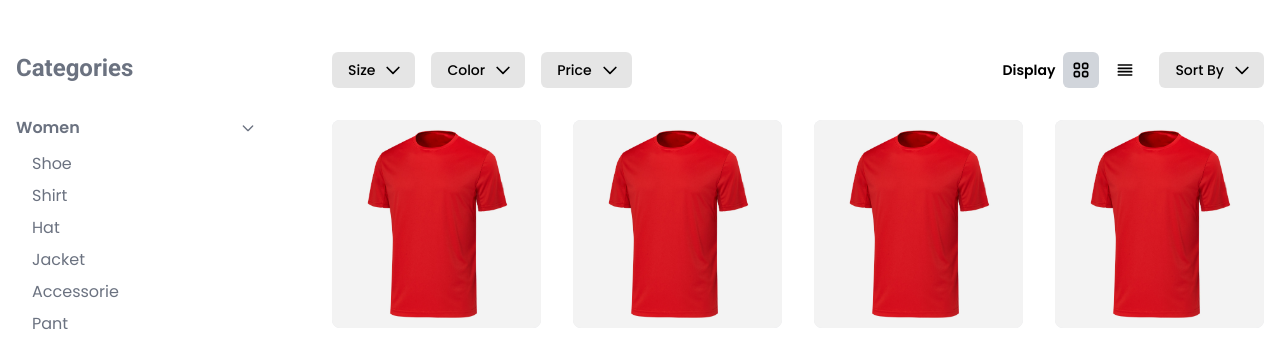
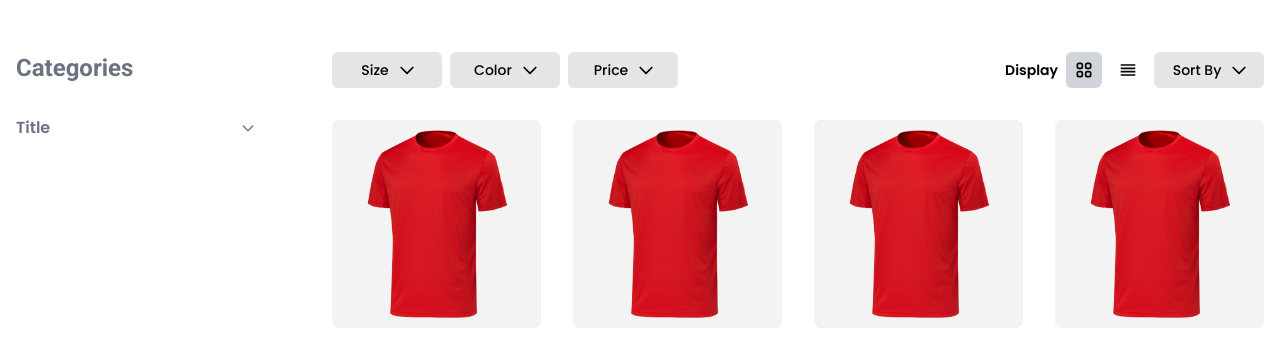
Before and after one commit to RavenSam/ecommerce_template_02, a Next.js app: page /category in a window 1280 px wide. Shown: the part 434-780 px from the top of the page. Built offline with nearby package versions, Linux system fonts and the light colour scheme; what tailwindcss-elevation would draw is missing.

Commit message:
categories page +

```diff
--- a/components/FilterProduct.jsx
+++ b/components/FilterProduct.jsx
@@ -13,8 +13,8 @@ const display = [
 
 export default function FilterProduct() {
    return (
-      <div className="flex items-center justify-between mb-8">
-         <div className="flex items-center space-x-4">
+      <div className="flex items-center justify-between mb-8 space-x-2">
+         <div className="hidden md:flex items-center space-x-2 ">
             <MenuDrop title="size" items={sizeFilter} />
 
             <MenuDrop title="color" items={colorFilter} />
@@ -22,9 +22,9 @@ export default function FilterProduct() {
             <MenuDrop title="price" items={priceFilter} />
          </div>
 
-         <div className="flex items-center space-x-4">
-            <div className="flex items-center space-x-2">
-               <p className="text-sm font-semibold">Display</p>
+         <div className="flex items-center space-x-2">
+            <div className="hidden lg:flex items-center space-x-2">
+               <p className=" text-sm font-semibold">Display</p>
                {display.map((item) => (
                   <button
                      key={item.id}
--- a/components/shared/Disclus.jsx
+++ b/components/shared/Disclus.jsx
@@ -1,20 +1,31 @@
 import { ChevronDownIcon } from "@heroicons/react/outline"
 import { Disclosure } from "@headlessui/react"
 import Link from "next/link"
+import { useRouter } from "next/router"
 
 export default function Disclus({ title = "title", content = [], option }) {
+   const { asPath } = useRouter()
+
+   const catName = asPath.split("/")[3]
+
    return (
       <>
          <Disclosure {...option}>
-            <Disclosure.Button className="py-2 flex items-center justify-between mt-3 w-full capitalize font-semibold">
+            <Disclosure.Button className="py-2 flex items-center justify-between mt-3 w-full capitalize text-sm md:text-base font-semibold">
                {title}
                <ChevronDownIcon className="h-4 w-4" />
             </Disclosure.Button>
 
             <Disclosure.Panel className="text-gray-500 pl-2">
                {content.map((item, i) => (
-                  <Link href="#" key={i}>
-                     <a className="block capitalize hover:bg-gray-300 hover:text-black px-2 py-1 rounded-md">{item}</a>
+                  <Link href={`/category/${title}/${item}`} key={i}>
+                     <a
+                        className={`block capitalize px-2 py-1 rounded-md  text-sm md:text-base  ${
+                           catName === item ? "bg-gray-300 text-black" : "hover:bg-gray-200 hover:text-black "
+                        }`}
+                     >
+                        {item}
+                     </a>
                   </Link>
                ))}
             </Disclosure.Panel>
--- a/components/shared/MenuDrop.jsx
+++ b/components/shared/MenuDrop.jsx
@@ -1,13 +1,16 @@
 import { ChevronDownIcon } from "@heroicons/react/outline"
 import { Menu } from "@headlessui/react"
+import { useState } from "react"
 
 export default function MenuDrop({ title = "menu", items = [] }) {
+   const [menuTitle, setMenuTitle] = useState(title)
+
    return (
       <>
          <Menu as="div" className="relative inline-block text-left">
             <div>
-               <Menu.Button className="inline-flex justify-center w-full px-4 py-2 text-sm font-medium text-black bg-black rounded-md bg-opacity-10 hover:bg-opacity-20 focus:outline-none focus:ring-2 focus:ring-blue-500 capitalize">
-                  {title}
+               <Menu.Button className="flex justify-center md:w-[110px] w-[90px] truncate py-2 text-sm font-medium text-black bg-black rounded-md bg-opacity-10 hover:bg-opacity-20 focus:outline-none focus:ring-2 focus:ring-blue-500 capitalize">
+                  {menuTitle}
                   <ChevronDownIcon className="w-5 h-5 ml-2 -mr-1 " aria-hidden="true" />
                </Menu.Button>
             </div>
@@ -16,11 +19,20 @@ export default function MenuDrop({ title = "menu", items = [] }) {
                as="ul"
                className="absolute right-0 mt-1 p-2 text-sm origin-top-right bg-white  rounded-md shadow-lg focus:outline-none z-10 border"
             >
+               <Menu.Item
+                  as="li"
+                  className=" max-w-36 min-w-[3rem] p-2 truncate font-semibold rounded-md capitalize text-gray-500"
+                  disabled
+               >
+                  {title}
+               </Menu.Item>
+
                {items.map((item, i) => (
                   <Menu.Item
                      key={i}
                      as="li"
                      className=" max-w-36 min-w-[3rem] p-2 truncate hover:bg-gray-200 font-semibold cursor-pointer rounded-md capitalize"
+                     onClick={() => setMenuTitle(item)}
                   >
                      {item}
                   </Menu.Item>
--- a/pages/category/index.js
+++ b/pages/category/index.js
@@ -1,46 +1,27 @@
 import Head from "next/head"
 import Image from "next/image"
-import Link from "next/link"
-
-const category = [
-   { name: "women", url: "/category/women" },
-   { name: "men", url: "/category/men" },
-   { name: "kids", url: "/category/kids" },
-   { name: "pets", url: "/category/pets" },
-]
+import { CatgoriesContent } from "../../sections"
 
 export default function Categories() {
    return (
       <>
          <Head>
-            <title>All Categories</title>
+            <title>Categories</title>
          </Head>
 
-         <section className="px-4 lg:container lg:mx-auto mt-16 py-5">
-            <h1 className="h1">Explore by category</h1>
+         <section className="px-4 lg:container lg:mx-auto  py-5">
+            <div className="relative w-full rounded-md overflow-hidden h-64 bg-gray-800">
+               <Image src="/shop.jpg" layout="fill" objectFit="cover" />
+               <div className="absolute inset-0 bg-black bg-opacity-80" />
 
-            <div className="grid grid-cols-1 md:grid-cols-2 gap-4 md:gap-8 my-8">
-               {category.map((cat, i) => (
-                  <Link href={cat.url} key={i}>
-                     <a className=" h-64 group">
-                        <div className="relative h-full rounded-md overflow-hidden bg-gray-800">
-                           <Image src="/shop.jpg" layout="fill" objectFit="cover" />
-                           <div className="absolute inset-0 bg-black bg-opacity-75" />
+               <div className="text-white w-full absolute inset-0 flex items-center justify-center p-4">
+                  <h1 className="h1 tracking-wider">Explore by category</h1>
+               </div>
+            </div>
+         </section>
 
-                           <div className="text-white text-center w-full absolute bottom-0 left-0 p-4 transform translate-y-[70%] group-hover:translate-y-0 transition duration-300 ease-in">
-                              <h3 className="text-xl font-semibold tracking-wider mb-4 capitalize">{cat.name}</h3>
-                              <p className="max-w-sm mx-auto">
-                                 Lorem ipsum dolor sit amet consectetur adipisicing elit. Nostrum minus temporibus
-                                 mollitia sit consequatur eum?
-                              </p>
-
-                              <button className="btn-t mt-4">Explore now</button>
-                           </div>
-                        </div>
-                     </a>
-                  </Link>
-               ))}
-            </div>
+         <section className="px-4 lg:container lg:mx-auto py-4">
+            <CatgoriesContent />
          </section>
       </>
    )
--- a/sections/CategoryContent.jsx
+++ b/sections/CategoryContent.jsx
@@ -1,24 +1,24 @@
+import { useRouter } from "next/router"
 import { FilterProduct, ProductCard2, Pagination, Disclus } from "../components"
-
-const categoryItems = ["shoe", "shirt", "hat", "jacket", "accessorie", "pant"]
+import { categoryItems } from "../utils/data"
 
 export default function CategoryContent() {
+   const { asPath } = useRouter()
+
+   const catName = asPath.split("/")[2]
+
    return (
       <>
          <div className="grid grid-cols-12 gap-4">
-            <div className="col-span-3 text-gray-500">
+            <div className="hidden sm:block  col-span-3 text-gray-500">
                <h3 className="h3">Categories</h3>
 
                <div className="max-w-[15rem] mt-6">
-                  <Disclus title="women" content={categoryItems} option={{ defaultOpen: true }} />
-
-                  <Disclus title="men" content={categoryItems} />
-
-                  <Disclus title="kids" content={categoryItems} />
+                  <Disclus title={catName} content={categoryItems[catName]} option={{ defaultOpen: true }} />
                </div>
             </div>
 
-            <div className="col-span-9">
+            <div className="col-span-12 sm:col-span-9">
                <FilterProduct />
 
                <div className="grid grid-cols-2 gap-y-10 gap-x-6 sm:grid-cols-3 lg:grid-cols-4 xl:gap-x-8">
--- /dev/null
+++ b/sections/CatgoriesContent.jsx
@@ -0,0 +1,47 @@
+import Image from "next/image"
+import Link from "next/link"
+import { Disclus } from "../components"
+import { categoryItems } from "../utils/data"
+
+export default function CatgoriesContent() {
+   return (
+      <>
+         <div className="grid grid-cols-12 gap-4">
+            <div className="hidden sm:block col-span-3 text-gray-500">
+               <h3 className="h3">Categories</h3>
+
+               <div className="max-w-[15rem] mt-6">
+                  {Object.entries(categoryItems).map((item, i) => (
+                     <Disclus key={i} title={item[0]} content={item[1]} option={{ defaultOpen: i === 0 && true }} />
+                  ))}
+               </div>
+            </div>
+
+            <div className="col-span-12 sm:col-span-9 grid grid-cols-1 lg:grid-cols-2 gap-4 md:gap-8 my-4">
+               {Object.entries(categoryItems).map((cat, i) => (
+                  <Link href={`/category/${cat[0]}`} key={i}>
+                     <a className="h-48 sm:h-64 group">
+                        <div className="relative h-full rounded-md overflow-hidden bg-gray-800">
+                           <Image src="/shop.jpg" layout="fill" objectFit="cover" />
+                           <div className="absolute inset-0 bg-black bg-opacity-75" />
+
+                           <div className="text-white text-center w-full absolute bottom-0 left-0 p-4 transform translate-y-[70%] group-hover:translate-y-0 transition duration-300 ease-in">
+                              <h3 className="text-xl font-semibold tracking-wider mb-4 capitalize">{cat[0]}</h3>
+                              <div className="transform translate-y-full opacity-0 group-hover:opacity-100 group-hover:translate-y-0 transition-all duration-300 ease-in">
+                                 <p className="max-w-sm mx-auto">
+                                    Lorem ipsum dolor sit amet consectetur adipisicing elit. Nostrum minus temporibus
+                                    mollitia sit consequatur eum?
+                                 </p>
+
+                                 <button className="btn-t mt-4">Explore now</button>
+                              </div>
+                           </div>
+                        </div>
+                     </a>
+                  </Link>
+               ))}
+            </div>
+         </div>
+      </>
+   )
+}
--- a/sections/index.js
+++ b/sections/index.js
@@ -13,3 +13,4 @@ export { default as OrderSummary } from "./OrderSummary"
 export { default as PayementDetails } from "./PayementDetails"
 export { default as ShopByCategories } from "./ShopByCategories"
 export { default as CategoryContent } from "./CategoryContent"
+export { default as CatgoriesContent } from "./CatgoriesContent"
--- /dev/null
+++ b/utils/data.js
@@ -0,0 +1,6 @@
+export const categoryItems = {
+   men: ["shoe", "shirt", "hat", "jacket", "accessorie", "pant"],
+   women: ["shoe", "shirt", "hat", "jacket", "accessorie", "pant"],
+   kids: ["shoe", "shirt", "hat", "jacket", "accessorie", "pant"],
+   pets: ["toys", "food", "clothes"],
+}
--- a/utils/headerItems.js
+++ b/utils/headerItems.js
@@ -4,7 +4,6 @@ export const navLinks = [
       name: "categories",
       url: "/category",
       children: [
-         { name: "new arrivals", url: "/category/new-arrivals" },
          { name: "men", url: "/category/men" },
          { name: "women", url: "/category/women" },
          { name: "kids", url: "/category/kids" },
```
